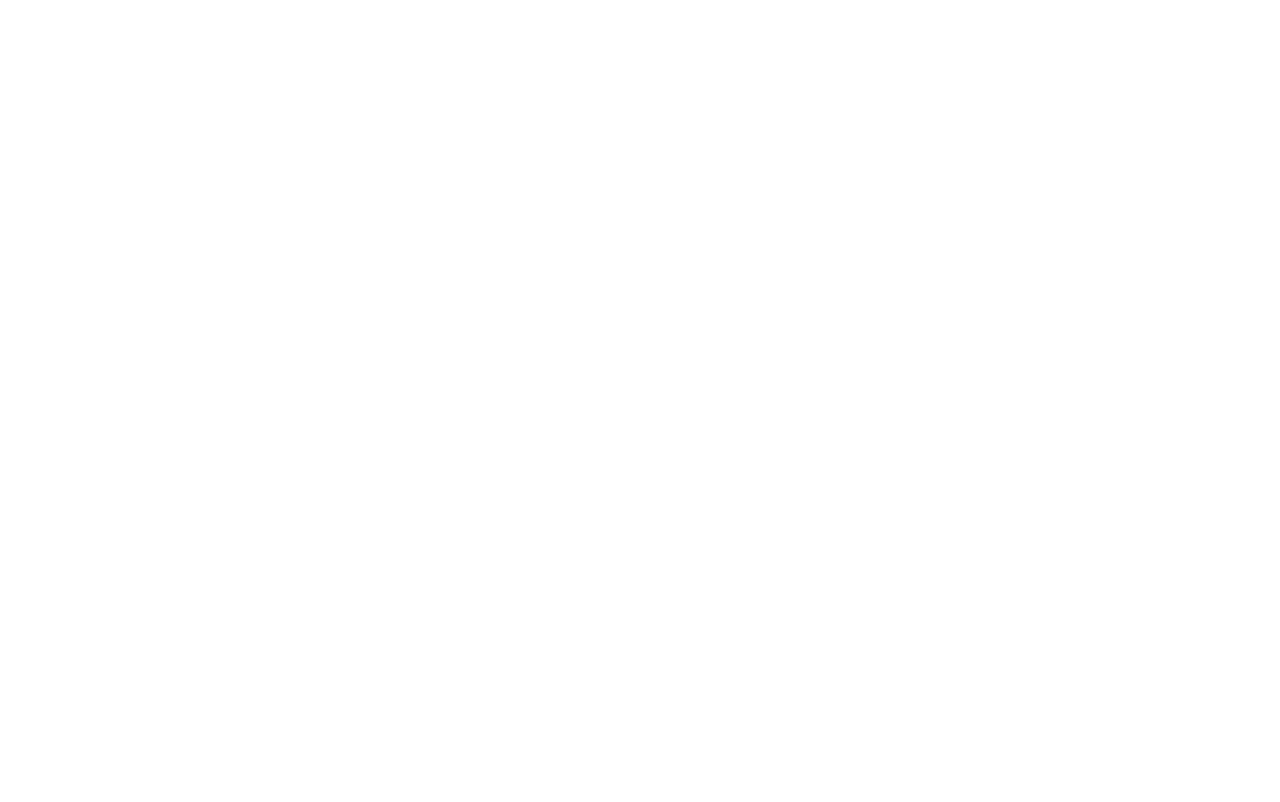
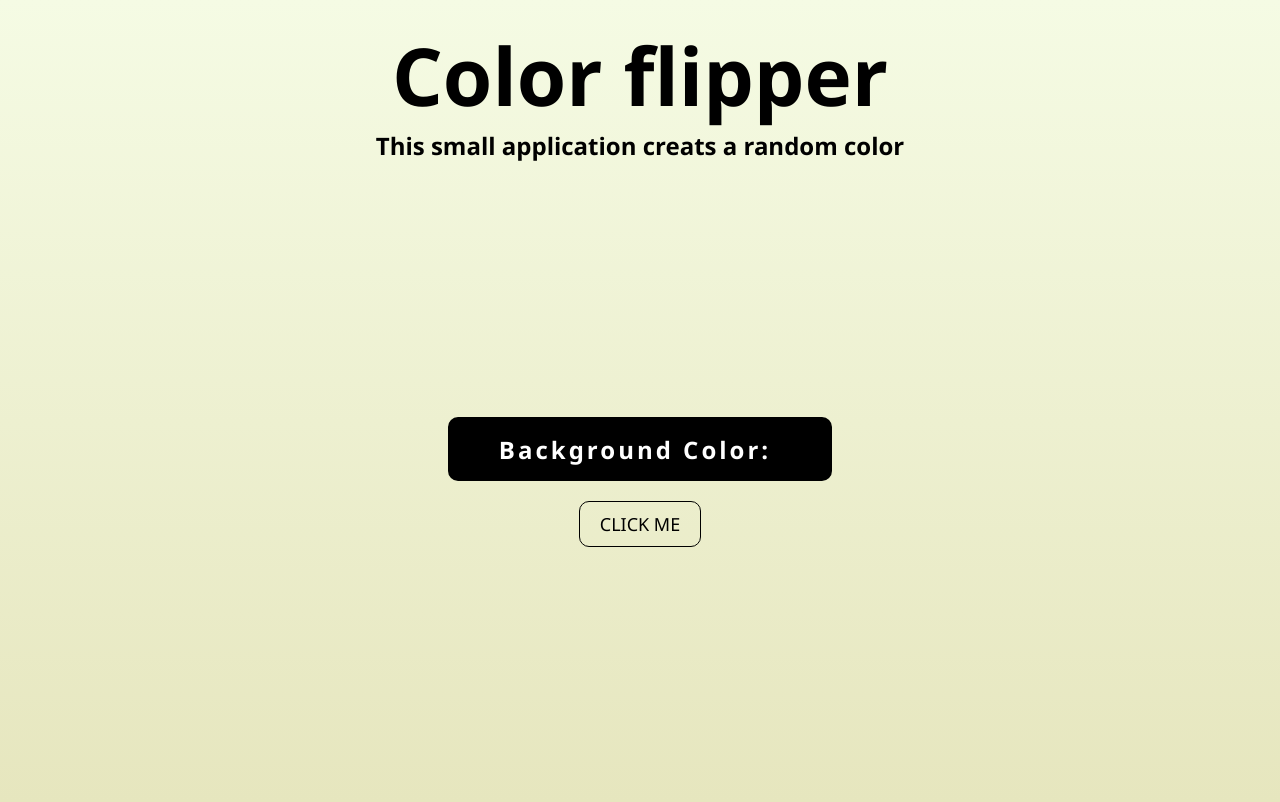
Before and after one commit to Floki966/Color-flipper, a plain HTML site: page index.html in a window 1280 px wide. Drawn offline with Linux system fonts and the light colour scheme.

Commit message:
finished project

```diff
--- a/index.html
+++ b/index.html
@@ -3,10 +3,22 @@
     <meta charset="UTF-8" />
     <meta name="viewport" content="width=device-width, initial-scale=1.0" />
     <link rel="stylesheet" href="style.css" />
-    <script>
-      src = 'main.js';
-    </script>
-    <title>Das ist ein test</title>
+    <title>Coller flipper</title>
   </head>
-  <body></body>
+  <body>
+    <div class="text">
+      <h1>Color flipper</h1>
+      <h2>This small application creats a random color</h2>
+    </div>
+    <div class="container">
+      <div class="container-2">
+        <h2 class="heading">Background Color:</h2>
+        <h2 id="color"></h2>
+      </div>
+      <div class="button-1">
+        <button id="btn" class="button">click me</button>
+      </div>
+    </div>
+    <script src="main.js"></script>
+  </body>
 </html>
--- a/main.js
+++ b/main.js
@@ -0,0 +1,20 @@
+const hexa = [0, 1, 2, 3, 4, 5, 6, 7, 8, 9, 'A', 'B', 'C', 'D', 'F'];
+let content = document.querySelector('.button');
+let containerValue = document.getElementById('color');
+const color = [];
+
+function myFunction() {
+  for (let i = 0; i < 6; i++) {
+      //creats random number
+    let randomNumber = Math.floor(Math.random() * 15);
+    //stores the choosen hexa code in a array
+    color[i] = hexa[randomNumber];
+  }
+  //get the hex code to a variable to accses
+  let hexadezimal = '#' + color[0] + color[1] + color[2] + color[3] + color[4] + color[5];
+  //change the DOM
+  document.body.style.background = hexadezimal;
+  containerValue.textContent = hexadezimal;
+}
+
+content.addEventListener('click', myFunction);
--- a/style.css
+++ b/style.css
@@ -0,0 +1,60 @@
+* {
+  padding: 0;
+  margin: 0;
+  box-sizing: border-box;
+  font-family: 'Segoe UI', Tahoma, Geneva, Verdana, sans-serif;
+}
+body {
+  background: linear-gradient(to bottom, #f5fbe4, #e6e6be);
+}
+.text {
+  margin-top: 20px;
+  display: flex;
+  flex-direction: column;
+  text-align: center;
+}
+.text h1 {
+  font-size: 60pt;
+}
+.container {
+  height: 80%;
+  display: flex;
+  flex-direction: column;
+  align-items: center;
+  justify-content: center;
+}
+.container-2 {
+  background-color: black;
+  width: 30%;
+  height: 10%;
+  display: flex;
+  align-items: center;
+  justify-content: center;
+  border: solid black;
+  color: white;
+  border-radius: 10px;
+}
+.heading {
+  letter-spacing: 3px;
+  padding-right: 10px;
+}
+.button-1 {
+  margin-top: 20px;
+}
+.button {
+  font-size: 18px;
+  text-transform: uppercase;
+  padding: 10px 20px;
+  background-color: transparent;
+  border: black solid 0.5px;
+  border-radius: 10px;
+  cursor: pointer;
+  outline: unset;
+}
+#color {
+  color: #d14644;
+}
+.button:hover {
+  background-color: black;
+  color: white;
+}
```
